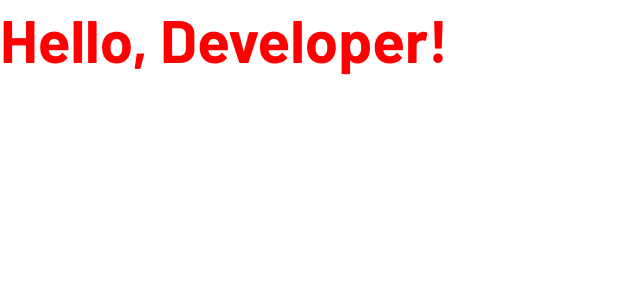
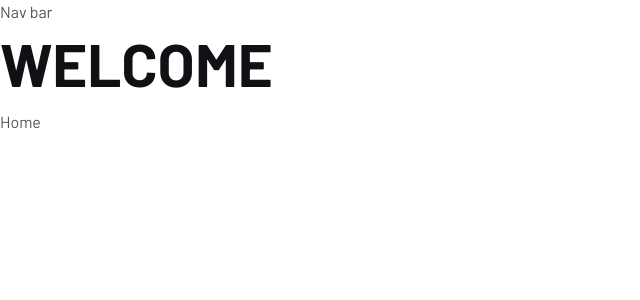
Before and after one commit to steph-ayo/React-e-commerce-webapp, a React (Create React App) app: page / in a window 1280 px wide. Shown: the top 300 px of the page, without its empty margins (0-640 px from the left). Built offline with nearby package versions, Linux system fonts and the light colour scheme.

Commit message:
homejs update

```diff
--- a/src/App.js
+++ b/src/App.js
@@ -1,10 +1,15 @@
 /* eslint-disable react/react-in-jsx-scope */
+import { Outlet } from "react-router-dom";
 import "./App.css";
 
 export default function App() {
   return (
-    <div className="App">
-      <h1 style={{ color: "red" }}>Hello, Developer!</h1>
-    </div>
+    // <div className="App">
+    //   <h1 style={{ color: "red" }}>Hello, Developer!</h1>
+    // </div>
+    <>
+      <nav>Nav bar</nav>
+      <Outlet />
+    </>
   );
 }
--- /dev/null
+++ b/src/Blog/Blog.js
@@ -0,0 +1,5 @@
+import React from "react";
+
+export default function Blog() {
+  return <div>Blog</div>;
+}
--- a/src/Home/Home.js
+++ b/src/Home/Home.js
@@ -1,5 +1,10 @@
 import React from "react";
 
 export default function Home() {
-  return <div>Home</div>;
+  return (
+    <div>
+      <h1>WELCOME</h1>
+      Home
+    </div>
+  );
 }
```
Also changed, not shown: src/index.js (+7 -0 lines).
